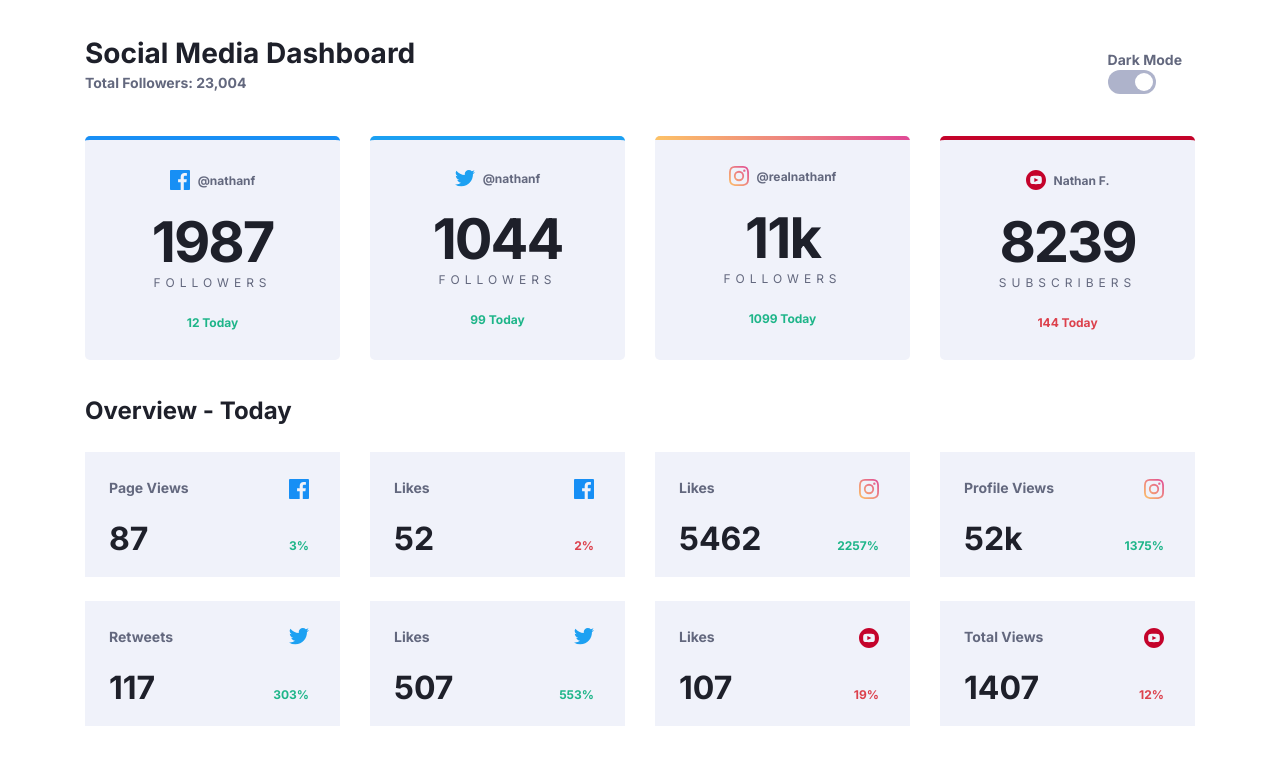
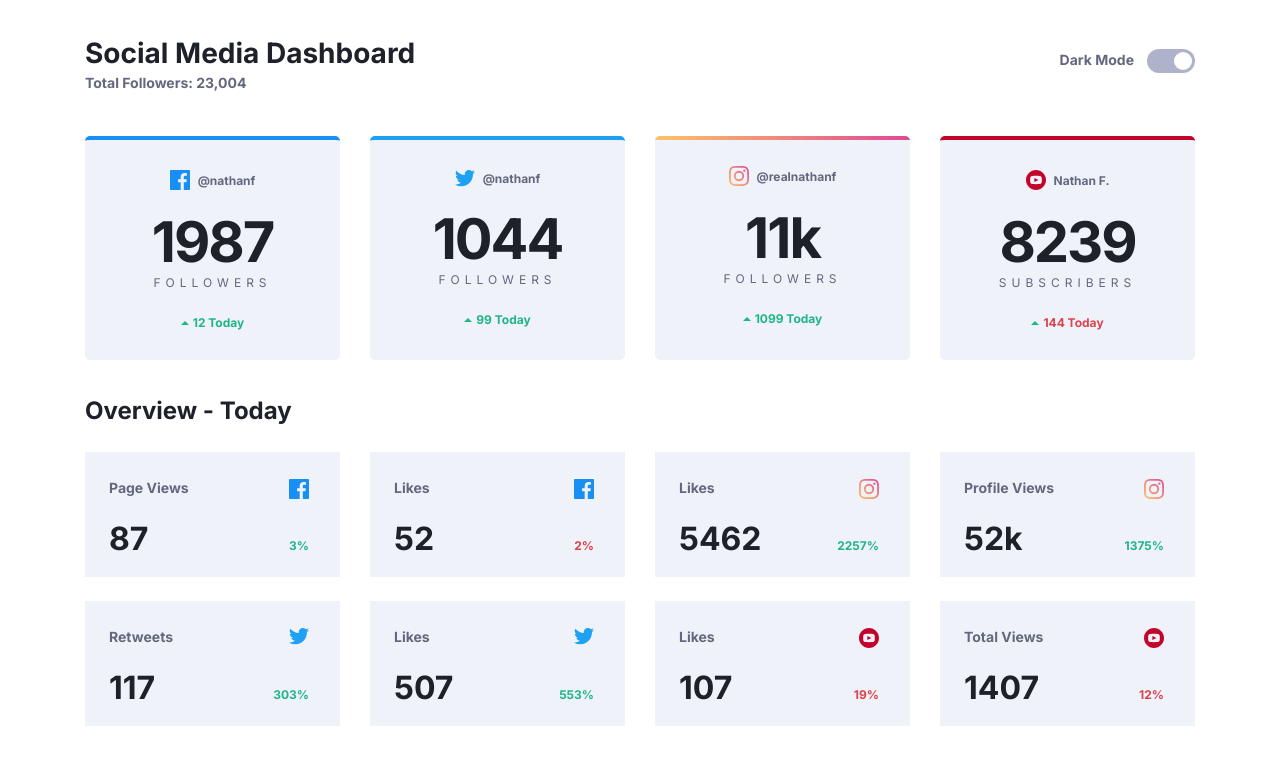
Before and after one commit to Valentine-D3V/Social-Media-Dashboard-W-Theme-Switcher-, a plain HTML site: page index.html in a window 1280 px wide. Drawn offline with Linux system fonts and the light colour scheme.

Commit message:
Update index.html

```diff
--- a/index.html
+++ b/index.html
@@ -15,7 +15,7 @@
 
     <title>Social Media Dashboard</title>
   </head>
-  <body>
+ <body>
     <header>
       <div>
         <h1 class="header-heading">Social Media Dashboard</h1>
@@ -24,8 +24,8 @@
         </p>
       </div>
       <div class="theme-toggle-container">
+        <p id="theme-selection" class="theme-toggle-label">Dark Mode</p>
         <div class="toggle">
-          <p id="theme-selection" class="theme-toggle-label">Dark Mode</p>
           <input type="checkbox" id="toggle" class="checkbox" />
           <label for="toggle" class="switch"></label>
         </div>
@@ -42,7 +42,10 @@
           </div>
           <p class="card-number">1987</p>
           <p class="card-label">Followers</p>
-          <p class="social-media-subcribers positive">12 Today</p>
+          <div class="subscribers-container">
+            <img src="./images/icon-up.svg" alt="" />
+            <p class="social-media-subcribers positive">12 Today</p>
+          </div>
         </div>
 
         <div class="social-media-card social-media-twitter card-background">
@@ -53,7 +56,10 @@
           </div>
           <p class="card-number">1044</p>
           <p class="card-label">Followers</p>
-          <p class="social-media-subcribers positive">99 Today</p>
+          <div class="subscribers-container">
+            <img src="./images/icon-up.svg" alt="" />
+            <p class="social-media-subcribers positive">99 Today</p>
+          </div>
         </div>
 
         <div class="social-media-card social-media-instagram card-background">
@@ -64,7 +70,10 @@
           </div>
           <p class="card-number">11k</p>
           <p class="card-label">Followers</p>
-          <p class="social-media-subcribers positive">1099 Today</p>
+          <div class="subscribers-container">
+            <img src="./images/icon-up.svg" alt="" />
+            <p class="social-media-subcribers positive">1099 Today</p>
+          </div>
         </div>
 
         <div class="social-media-card social-media-youtube card-background">
@@ -75,7 +84,10 @@
           </div>
           <p class="card-number">8239</p>
           <p class="card-label">Subscribers</p>
-          <p class="social-media-subcribers negative">144 Today</p>
+          <div class="subscribers-container">
+            <img src="./images/icon-up.svg" alt="" />
+            <p class="social-media-subcribers negative">144 Today</p>
+          </div>
         </div>
       </div>
 
```
